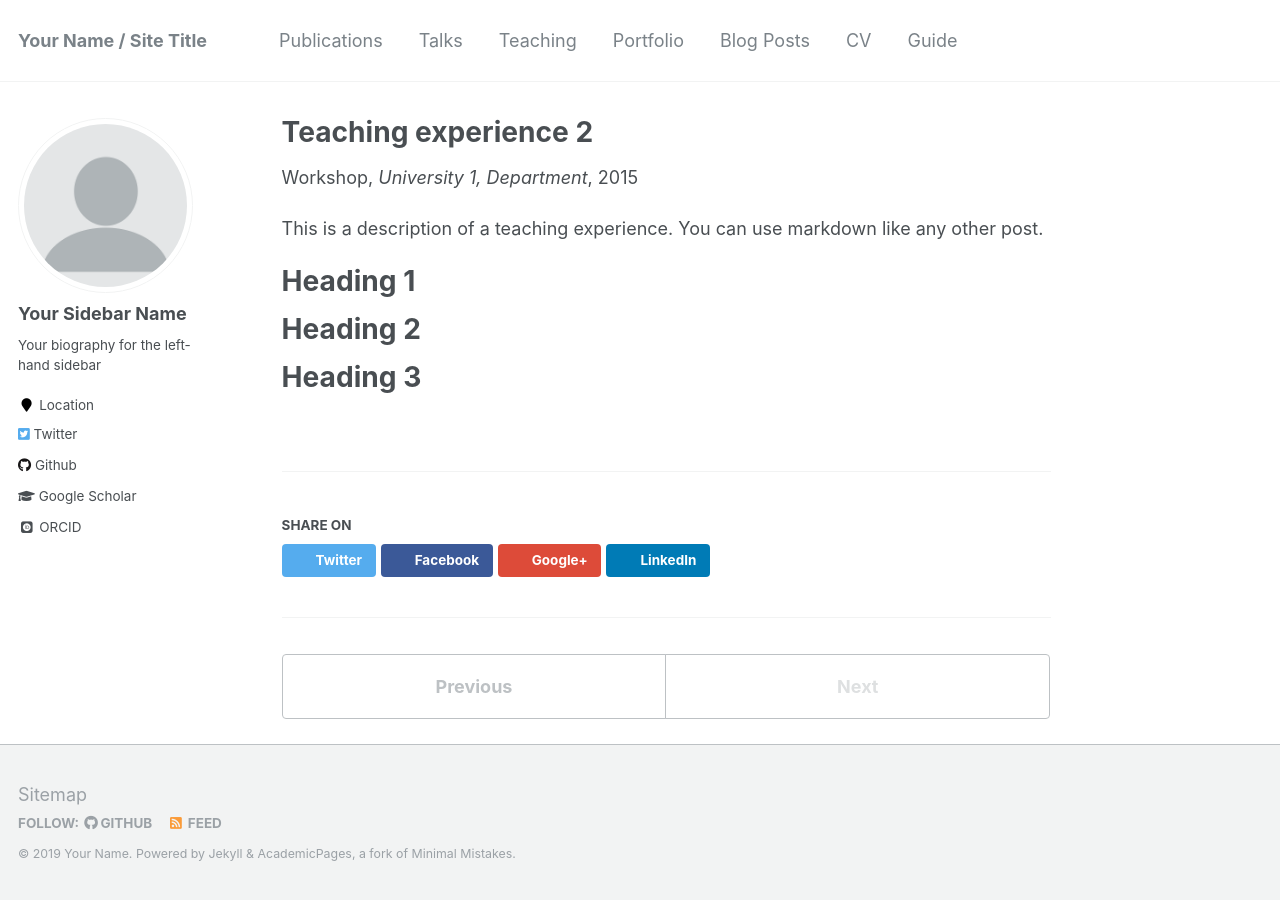
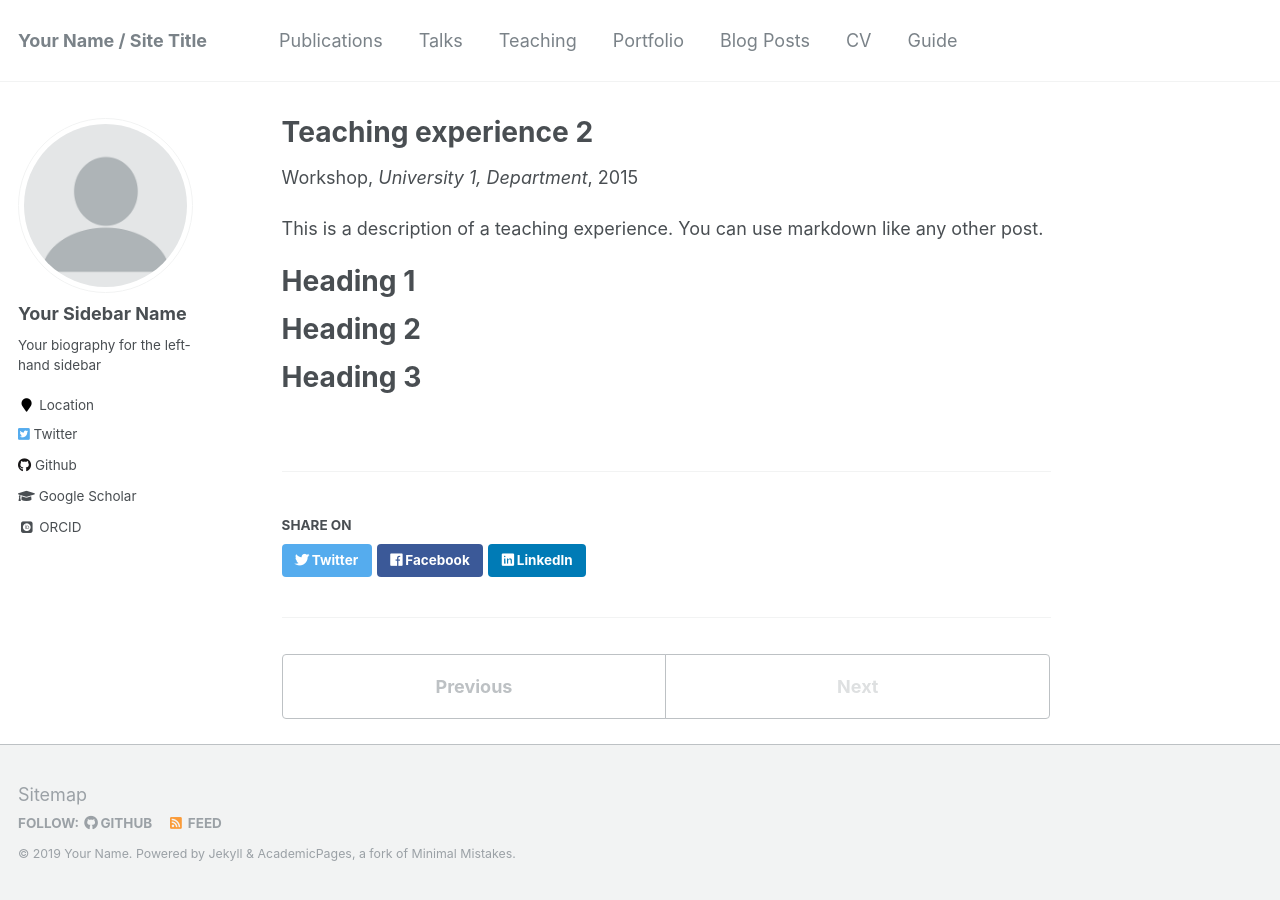
Before and after one commit to thecodemaiden/thecodemaiden.github.io, a Jekyll site: the page built from _teaching/2015-spring-teaching-2.md, in a window 1280 px wide. Built offline with Jekyll 4.4.1, drawn with Linux system fonts in a browser that asks for light colours; some web fonts are replaced.

Commit message:
fixed fa icons in social share, removed G+

```diff
--- a/_includes/social-share.html
+++ b/_includes/social-share.html
@@ -5,11 +5,9 @@
     <h4 class="page__share-title">{{ site.data.ui-text[site.locale].share_on_label | default: "Share on" }}</h4>
   {% endif %}
 
-  <a href="https://twitter.com/intent/tweet?text={{ base_path }}{{ page.url }}" class="btn btn--twitter" title="{{ site.data.ui-text[site.locale].share_on_label | default: 'Share on' }} Twitter"><i class="fa fa-fw fa-twitter" aria-hidden="true"></i><span> Twitter</span></a>
+  <a href="https://twitter.com/intent/tweet?text={{ base_path }}{{ page.url }}" class="btn btn--twitter" title="{{ site.data.ui-text[site.locale].share_on_label | default: 'Share on' }} Twitter"><i class="fab fa-twitter" aria-hidden="true"></i><span> Twitter</span></a>
 
-  <a href="https://www.facebook.com/sharer/sharer.php?u={{ base_path }}{{ page.url }}" class="btn btn--facebook" title="{{ site.data.ui-text[site.locale].share_on_label | default: 'Share on' }} Facebook"><i class="fa fa-fw fa-facebook" aria-hidden="true"></i><span> Facebook</span></a>
+  <a href="https://www.facebook.com/sharer/sharer.php?u={{ base_path }}{{ page.url }}" class="btn btn--facebook" title="{{ site.data.ui-text[site.locale].share_on_label | default: 'Share on' }} Facebook"><i class="fab fa-facebook" aria-hidden="true"></i><span> Facebook</span></a>
 
-  <a href="https://plus.google.com/share?url={{ base_path }}{{ page.url }}" class="btn btn--google-plus" title="{{ site.data.ui-text[site.locale].share_on_label | default: 'Share on' }} Google Plus"><i class="fa fa-fw fa-google-plus" aria-hidden="true"></i><span> Google+</span></a>
-
-  <a href="https://www.linkedin.com/shareArticle?mini=true&url={{ base_path }}{{ page.url }}" class="btn btn--linkedin" title="{{ site.data.ui-text[site.locale].share_on_label | default: 'Share on' }} LinkedIn"><i class="fa fa-fw fa-linkedin" aria-hidden="true"></i><span> LinkedIn</span></a>
+  <a href="https://www.linkedin.com/shareArticle?mini=true&url={{ base_path }}{{ page.url }}" class="btn btn--linkedin" title="{{ site.data.ui-text[site.locale].share_on_label | default: 'Share on' }} LinkedIn"><i class="fab fa-linkedin" aria-hidden="true"></i><span> LinkedIn</span></a>
 </section>
```
